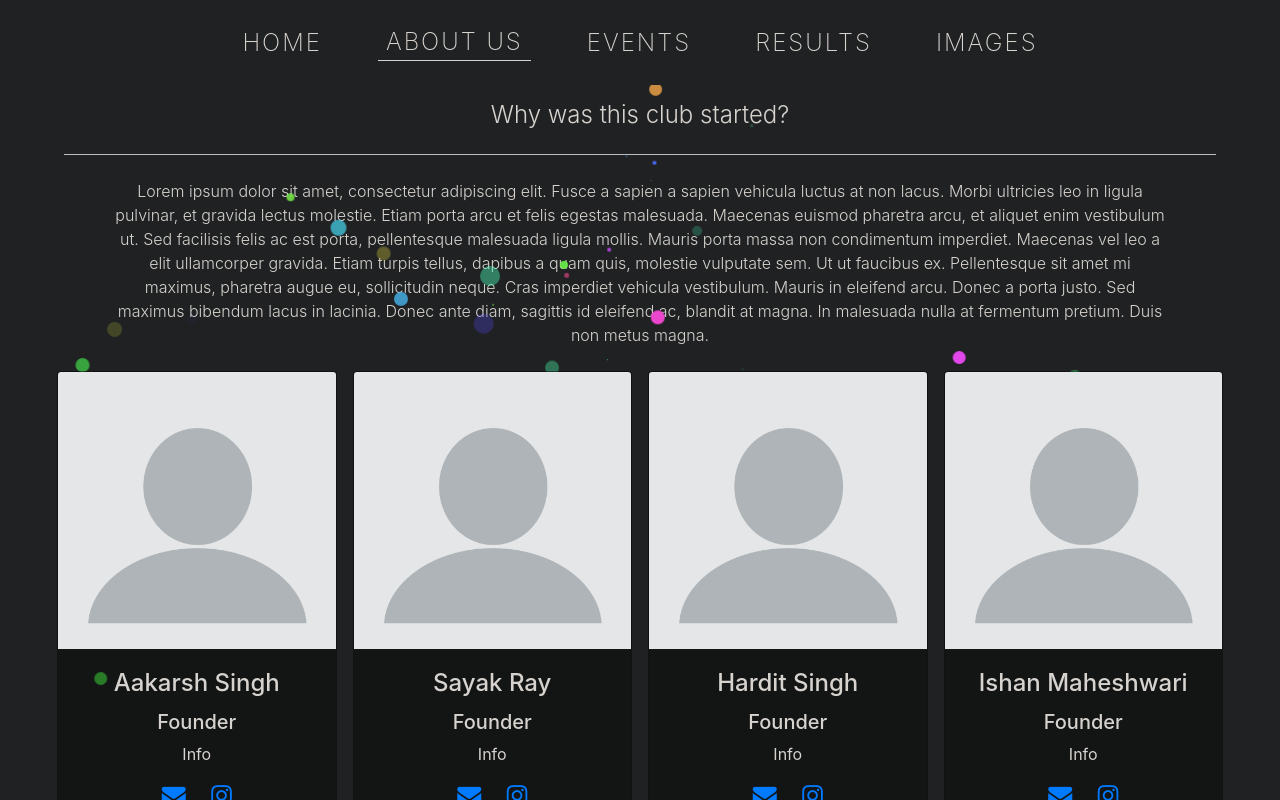
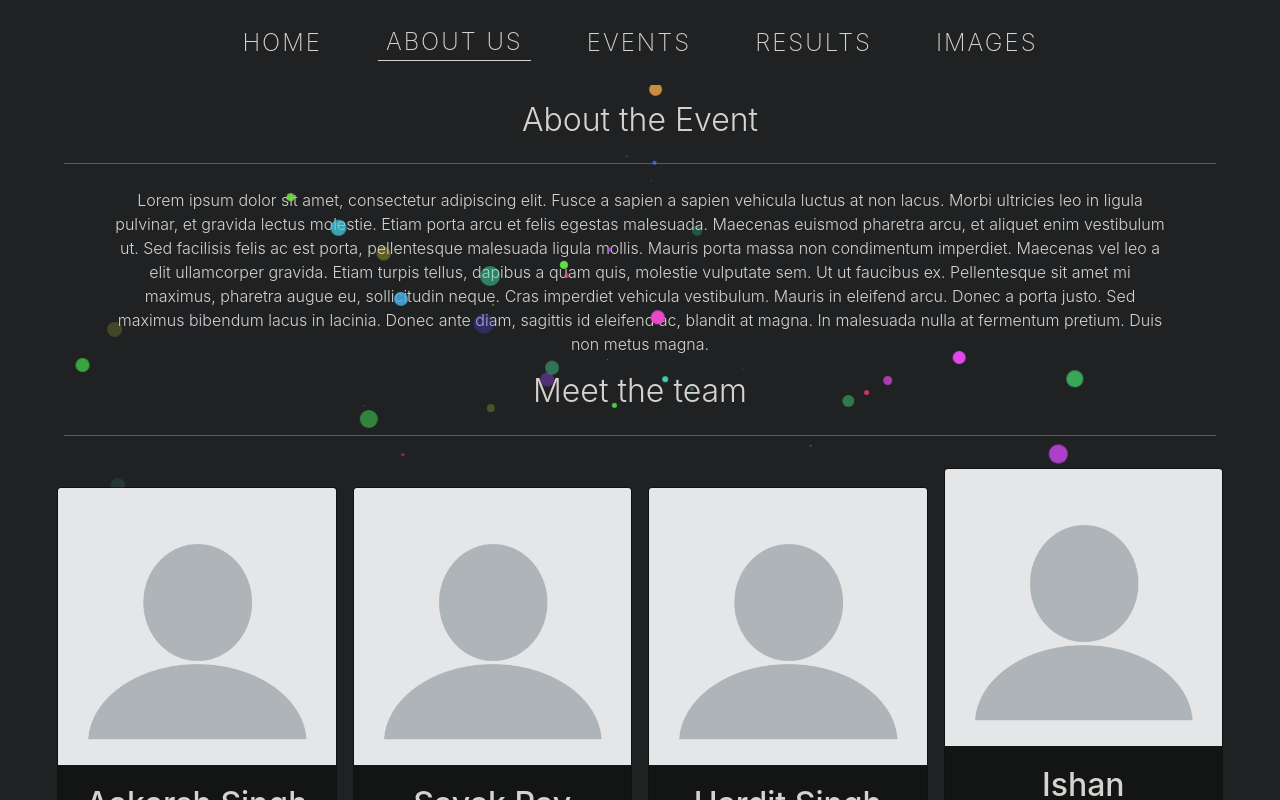
Before and after one commit to AakSin/it-club, a Vue app: page /aboutus in a window 1280 px wide. Shown: the top 800 px of the page. Built offline with nearby package versions, Linux system fonts and the light colour scheme.

Commit message:
added image gallery

```diff
--- a/src/components/AboutUs/AboutUs.vue
+++ b/src/components/AboutUs/AboutUs.vue
@@ -1,10 +1,14 @@
 <template>
 <div class="c_container">
-  <h1 class="display-4 text-center">Why was this club started?</h1>
+
+  <h1 class="display-4 text-center">About the Event</h1>
   <hr class="my-4">
   <p class="lead px-5 text-center">Lorem ipsum dolor sit amet, consectetur adipiscing elit. Fusce a sapien a sapien vehicula luctus at non lacus. Morbi ultricies leo in ligula pulvinar, et gravida lectus molestie. Etiam porta arcu et felis egestas malesuada. Maecenas euismod pharetra arcu, et aliquet enim vestibulum ut. Sed facilisis felis ac est porta, pellentesque malesuada ligula mollis. Mauris porta massa non condimentum imperdiet. Maecenas vel leo a elit ullamcorper gravida.
 
 Etiam turpis tellus, dapibus a quam quis, molestie vulputate sem. Ut ut faucibus ex. Pellentesque sit amet mi maximus, pharetra augue eu, sollicitudin neque. Cras imperdiet vehicula vestibulum. Mauris in eleifend arcu. Donec a porta justo. Sed maximus bibendum lacus in lacinia. Donec ante diam, sagittis id eleifend ac, blandit at magna. In malesuada nulla at fermentum pretium. Duis non metus magna.</p>
+
+<h1 class="display-4 text-center">Meet the team</h1>
+<hr class="my-4">
 <div class="row d-flex align-items-center">
 <div class="col-12 col-sm-6 col-lg-3 p-4 p-md-2">
    <div class="card text-center">
@@ -74,7 +78,7 @@ export default {
 h1,a{
   font-size:3rem;
   @media #{$md}{
-    font-size:1.5rem;
+    font-size:2rem;
   }
 }
 h2{
@@ -109,6 +113,6 @@ font-size:2rem;
   }
 }
 hr{
-  background-color:$tcolor;
+  background-color:rgba(255,255,255,0.3);
 }
 </style>
```
